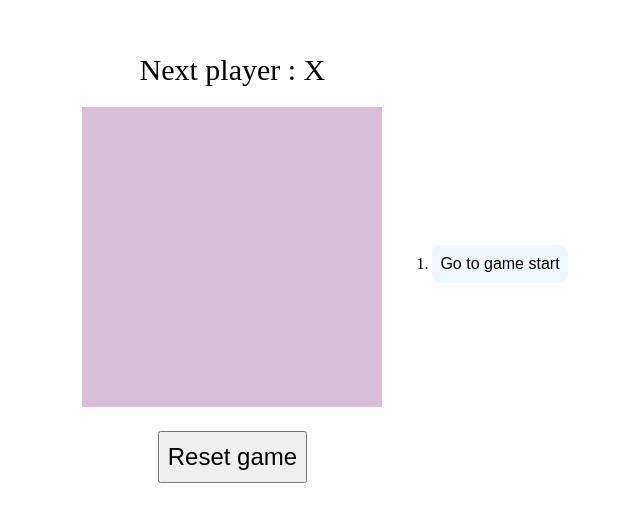
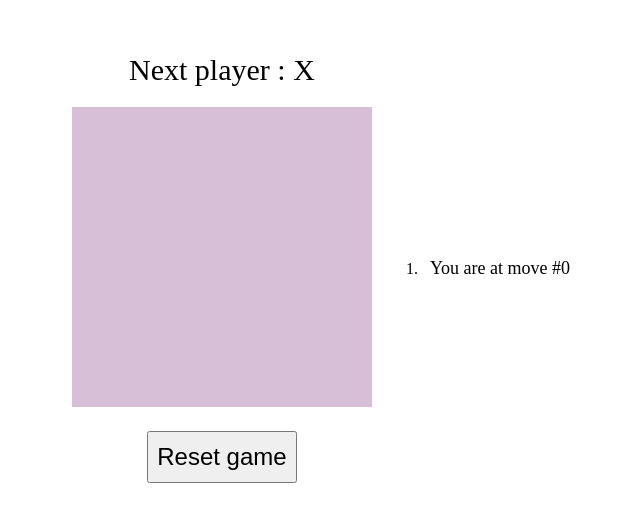
Before and after one commit to ingaSiu/react-small-projects, a React (Vite) app in the folder tic-tac-toe-v5/: page / in a window 1280 px wide. Shown: the part 132-654 px from the top of the page, without its empty margins (315-955 px from the left). Built offline with nearby package versions, Linux system fonts and the light colour scheme.

Commit message:
add current move as span instead of btn

```diff
--- a/tic-tac-toe-v5/src/App.css
+++ b/tic-tac-toe-v5/src/App.css
@@ -49,3 +49,8 @@ body {
   font-size: 24px;
   margin-top: 24px;
 }
+.currentMove {
+  padding: 10px 8px;
+  font-size: 18px;
+  margin-top: 16px;
+}
--- a/tic-tac-toe-v5/src/App.jsx
+++ b/tic-tac-toe-v5/src/App.jsx
@@ -34,14 +34,20 @@ const Game = () => {
 
   const moves = history.map((squares, move) => {
     let description;
-    if (move > 0) {
+    if (move === currentMove) {
+      description = 'You are at move #' + move;
+    } else if (move > 0) {
       description = 'Go to move #' + move;
     } else {
       description = 'Go to game start';
     }
     return (
       <li key={move}>
-        <button onClick={() => jumpTo(move)}>{description}</button>
+        {move === currentMove ? (
+          <span className="currentMove">{description}</span>
+        ) : (
+          <button onClick={() => jumpTo(move)}>{description}</button>
+        )}
       </li>
     );
   });
```
